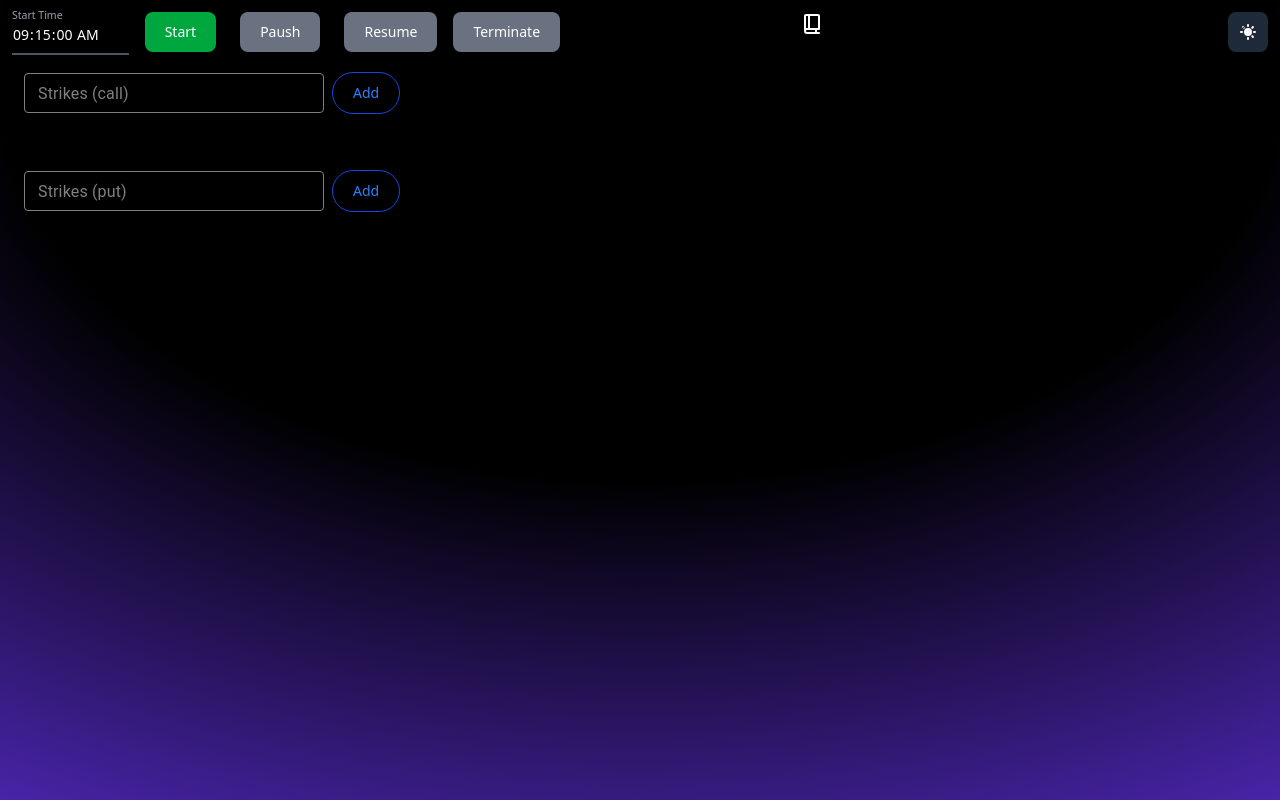
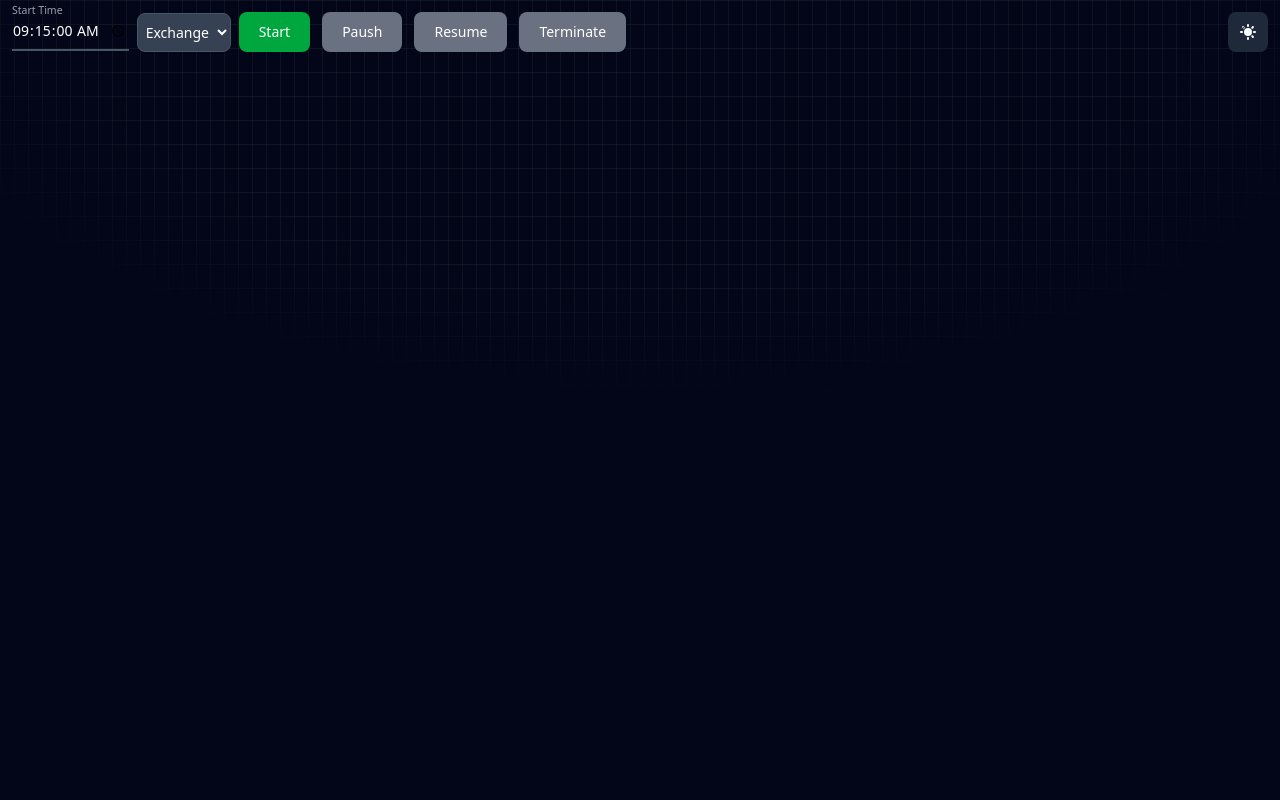
Before and after one commit to Sandy8172/Delta_Hedging, a React (Vite) app in the folder client/: page / in a window 1280 px wide. Both pictures are taken after a click on the button 1248 px from the left and 32 px from the top of the page. Built offline with nearby package versions, Linux system fonts and the light colour scheme; no server answers.

Commit message:
exchange wise factor added

```diff
--- a/client/src/components/Background.jsx
+++ b/client/src/components/Background.jsx
@@ -14,10 +14,30 @@ const Background = ({ children }) => {
           <div className="relative z-10 ">{children}</div>
         </div>
       ) : (
-        <div className="h-screen">
-          <div className="absolute inset-0 -z-10 h-full w-full items-center px-5 py-24 [background:radial-gradient(125%_125%_at_50%_10%,#000_40%,#63e_100%)]"></div>
-          <div className="relative z-10">{children}</div>
+        <div className="relative h-screen">
+          <div className="absolute inset-0">
+            <div className="relative h-full w-full bg-slate-950 [&>div]:absolute [&>div]:inset-0 [&>div]:bg-[linear-gradient(to_right,#4f4f4f2e_1px,transparent_1px),linear-gradient(to_bottom,#4f4f4f2e_1px,transparent_1px)] [&>div]:bg-[size:14px_24px] [&>div]:[mask-image:radial-gradient(ellipse_60%_50%_at_50%_0%,#000_70%,transparent_100%)]">
+              <div></div>
+            </div>
+          </div>
+
+          <div className="relative z-10 ">{children}</div>
         </div>
+
+        // <div className="relative h-screen">
+        //   <div className="absolute inset-0">
+        //     <div className="absolute top-0 z-[-2] h-screen w-screen bg-[#000000] bg-[radial-gradient(#ffffff33_1px,#00091d_1px)] bg-[size:20px_20px]"></div>
+        //   </div>
+
+        //   <div className="relative z-10">
+        //     {children}
+        //   </div>
+        // </div>
+
+        // <div className="h-screen">
+        //   <div className="absolute inset-0 -z-10 h-full w-full items-center px-5 py-24 [background:radial-gradient(125%_125%_at_50%_10%,#000_40%,#63e_100%)]"></div>
+        //   <div className="relative z-10">{children}</div>
+        // </div>
       )}
     </>
   );
--- a/client/src/components/StrikesForm.jsx
+++ b/client/src/components/StrikesForm.jsx
@@ -105,6 +105,10 @@ const StrikesForm = ({ type, availableStrikes }) => {
         renderInput={(params) => (
           <TextField
             {...params}
+            inputProps={{
+              ...params.inputProps,
+              tabIndex: -1, // ❌ disables tab focus
+            }}
             label={`Strikes (${type})`}
             placeholder="strikes"
             sx={{
@@ -138,6 +142,7 @@ const StrikesForm = ({ type, availableStrikes }) => {
       />
       <button
         type="submit"
+        tabIndex={-1}
         className="text-blue-700 cursor-pointer rounded-full hover:text-white border border-blue-700 hover:bg-blue-800 focus:ring-4 focus:outline-none focus:ring-blue-300 font-medium text-sm px-5 py-2.5 text-centerdark:border-blue-500 dark:text-blue-500 dark:hover:text-white dark:hover:bg-blue-500 dark:focus:ring-blue-800"
       >
         Add
--- a/client/src/components/Table.jsx
+++ b/client/src/components/Table.jsx
@@ -181,6 +181,7 @@ const Table = ({ dataRows, type, onTotalValueChange, factor }) => {
                   <input
                     id="checkbox"
                     type="checkbox"
+                     tabIndex={-1}
                     onChange={() => CheckboxClickHandler(ele.Strike_Price)}
                     checked={selectedStrikes.includes(ele.Strike_Price)}
                     className="w-4 h-4 text-blue-600 bg-gray-100 border-gray-300 rounded-sm focus:ring-blue-500 dark:focus:ring-blue-600 dark:ring-offset-gray-800 focus:ring-2 dark:bg-gray-700 dark:border-gray-600 cursor-pointer"
--- a/client/src/features/mainPage/MainPage.jsx
+++ b/client/src/features/mainPage/MainPage.jsx
@@ -14,9 +14,11 @@ import {
 import { toastPromise } from "../../utils/toast.promise";
 import TradeHistoryDrawer from "../../components/TradeHistoryDrawer";
 import NetValueCard from "../../ui/NetValueCard";
+import toast from "react-hot-toast";
 
 const MainPage = () => {
   const [startTime, setStartTime] = useState("09:15:00");
+  const [exchange, setExchange] = useState("");
   // const [isStreaming, setIsStreaming] = useState(false);
   const [data, setData] = useState({});
   const [availableStrikes, setAvailableStrikes] = useState({
@@ -67,8 +69,12 @@ const MainPage = () => {
 
   const handleSubscribe = (e) => {
     e.preventDefault();
+    if (!exchange || !startTime) {
+      toast.error("Please enter both exchange and start time.");
+      return;
+    }
     const subscribePromise = new Promise((resolve, reject) => {
-      socketRef.current.emit("subscribe", { startTime });
+      socketRef.current.emit("subscribe", { startTime, exchange });
 
       // You can use a timeout or a "tick" confirmation event to resolve
       socketRef.current.once("tick", () => {
@@ -196,14 +202,31 @@ const MainPage = () => {
     return callTotalCurrValue + putTotalCurrValue;
   }, [callTotalValue, putTotalValue]);
 
+  // tradehistory key down event F8------------
+
+  useEffect(() => {
+    const handleKeyDown = (e) => {
+      if (e.key === "F8") {
+        e.preventDefault(); // Optional: prevent browser default behavior
+        setIsTradeHistoryOpen((prev) => !prev);
+      }
+    };
+
+    window.addEventListener("keydown", handleKeyDown);
+
+    return () => {
+      window.removeEventListener("keydown", handleKeyDown);
+    };
+  }, []);
+
   return (
     <div>
-      <div className="flex justify-between items-start p-3 flex-wrap">
+      <div className="flex justify-start items-start p-3 flex-wrap gap-4">
         <form
           onSubmit={handleSubscribe}
-          className="max-w-sm flex flex-wrap xl:flex-nowrap justify-between items-center gap-4 "
+          className="flex flex-wrap sm:flex-nowrap gap-3 items-center w-full sm:w-auto max-w-2xl"
         >
-          <div className="relative z-0 w-full">
+          <div className="flex gap-x-2 items-center relative z-0 w-full">
             <input
               type="time"
               step="1"
@@ -221,20 +244,33 @@ const MainPage = () => {
             >
               Start Time
             </label>
-          </div>
-
+            <select
+              id="exchange"
+              value={exchange}
+              onChange={(e) => setExchange(e.target.value)}
+              className="bg-gray-50 border border-gray-300 text-gray-900 text-sm rounded-lg focus:ring-blue-500 focus:border-blue-500 block w-full px-1 py-2 dark:bg-gray-700 dark:border-gray-600 dark:placeholder-gray-400 dark:text-white dark:focus:ring-blue-500 dark:focus:border-blue-500 cursor-pointer"
+              required
+            >
+              <option value="" disabled>
+                Exchange
+              </option>
+              <option value="NIFTY">Nifty</option>
+              <option value="SENSEX">Sensex</option>
+            </select>
             <button
               type="submit"
               disabled={streamStatus !== "idle"}
-            className="focus:outline-none text-white bg-green-700 hover:bg-green-800 focus:ring-4 focus:ring-green-300 font-medium rounded-lg text-sm px-5 py-2.5 me-2 mb-2 dark:bg-green-600 dark:hover:bg-green-700 dark:focus:ring-green-800 cursor-pointer disabled:cursor-not-allowed disabled:bg-gray-500"
+              className="focus:outline-none text-white bg-green-700 hover:bg-green-800 focus:ring-4 focus:ring-green-300 font-medium rounded-lg text-sm px-5 py-2.5 dark:bg-green-600 dark:hover:bg-green-700 dark:focus:ring-green-800 cursor-pointer disabled:cursor-not-allowed disabled:bg-gray-500"
             >
               Start
             </button>
+          </div>
+
           <button
             type="button"
             onClick={handlePause}
             disabled={streamStatus !== "active"}
-            className="text-white bg-blue-700 hover:bg-blue-800 focus:ring-4 focus:ring-blue-300 font-medium rounded-lg text-sm px-5 py-2.5 me-2 mb-2 dark:bg-blue-600 dark:hover:bg-blue-700 focus:outline-none dark:focus:ring-blue-800 cursor-pointer disabled:cursor-not-allowed disabled:bg-gray-500"
+            className="text-white bg-blue-700 hover:bg-blue-800 focus:ring-4 focus:ring-blue-300 font-medium rounded-lg text-sm px-5 py-2.5 dark:bg-blue-600 dark:hover:bg-blue-700 focus:outline-none dark:focus:ring-blue-800 cursor-pointer disabled:cursor-not-allowed disabled:bg-gray-500"
           >
             Paush
           </button>
@@ -242,7 +278,7 @@ const MainPage = () => {
             type="button"
             onClick={handleResume}
             disabled={streamStatus !== "paused"}
-            className="focus:outline-none text-white bg-purple-700 hover:bg-purple-800 focus:ring-4 focus:ring-purple-300 font-medium rounded-lg text-sm px-5 py-2.5 mb-2 dark:bg-purple-600 dark:hover:bg-purple-700 dark:focus:ring-purple-900 cursor-pointer disabled:cursor-not-allowed disabled:bg-gray-500"
+            className="focus:outline-none text-white bg-purple-700 hover:bg-purple-800 focus:ring-4 focus:ring-purple-300 font-medium rounded-lg text-sm px-5 py-2.5  dark:bg-purple-600 dark:hover:bg-purple-700 dark:focus:ring-purple-900 cursor-pointer disabled:cursor-not-allowed disabled:bg-gray-500"
           >
             Resume
           </button>
@@ -251,66 +287,53 @@ const MainPage = () => {
             type="button"
             onClick={handleTerminate}
             disabled={streamStatus === "idle"}
-            className="focus:outline-none text-white bg-red-700 hover:bg-red-800 focus:ring-4 focus:ring-red-300 font-medium rounded-lg text-sm px-5 py-2.5 me-2 mb-2 dark:bg-red-600 dark:hover:bg-red-700 dark:focus:ring-red-900 cursor-pointer disabled:cursor-not-allowed disabled:bg-gray-500"
+            className="focus:outline-none text-white bg-red-700 hover:bg-red-800 focus:ring-4 focus:ring-red-300 font-medium rounded-lg text-sm px-5 py-2.5 dark:bg-red-600 dark:hover:bg-red-700 dark:focus:ring-red-900 cursor-pointer disabled:cursor-not-allowed disabled:bg-gray-500"
           >
             Terminate
           </button>
         </form>
+
+        {/* Spot Card */}
         {data?.spot && (
+          <div className="w-42 flex-shrink-0 ml-auto">
             <SpotCard currentTime={data?.time} spot={data?.spot?.Close} />
+          </div>
         )}
+
+        {/* Delta Card */}
         {streamStatus !== "idle" && (
+          <div className="w-32 flex-shrink-0">
             <Factor_DeltaCard
               delta={delta?.toFixed(2)}
               factor={data?.factor?.toFixed(2)}
             />
+          </div>
         )}
-        {streamStatus == "active" && <PnlCard pnl={pnl} />}
-        {streamStatus == "active" && <NetValueCard netValue={netValue} />}
+        {/* PnL & NetValue */}
+        {(streamStatus == "active" || streamStatus == "paused") && (
+          <div className="flex gap-2 flex-shrink-0">
+            <div className="w-36">
+              <PnlCard pnl={pnl} />
+            </div>
+            <div className="w-36">
+              <NetValueCard netValue={netValue} />
+            </div>
+          </div>
+        )}
 
-        {!isTradeHistoryOpen ? (
-          <svg
-            className="w-6 h-6 text-gray-800 dark:text-white cursor-pointer"
-            aria-hidden="true"
-            xmlns="http://www.w3.org/2000/svg"
-            width="24"
-            height="24"
-            fill="none"
-            viewBox="0 0 24 24"
-            onClick={() => setIsTradeHistoryOpen(true)}
-          >
-            <path
-              stroke="currentColor"
-              strokeLinecap="round"
-              strokeLinejoin="round"
-              strokeWidth="2"
-              d="M5 19V4a1 1 0 0 1 1-1h12a1 1 0 0 1 1 1v13H7a2 2 0 0 0-2 2Zm0 0a2 2 0 0 0 2 2h12M9 3v14m7 0v4"
-            />
-          </svg>
-        ) : (
-          <svg
-            className="w-6 h-6 text-gray-800 dark:text-white cursor-pointer"
-            aria-hidden="true"
-            xmlns="http://www.w3.org/2000/svg"
-            width="24"
-            height="24"
-            fill="none"
-            viewBox="0 0 24 24"
-          >
-            <path
-              stroke="currentColor"
-              strokeLinecap="round"
-              strokeLinejoin="round"
-              strokeWidth="2"
-              d="M12 6.03v13m0-13c-2.819-.831-4.715-1.076-8.029-1.023A.99.99 0 0 0 3 6v11c0 .563.466 1.014 1.03 1.007 3.122-.043 5.018.212 7.97 1.023m0-13c2.819-.831 4.715-1.076 8.029-1.023A.99.99 0 0 1 21 6v11c0 .563-.466 1.014-1.03 1.007-3.122-.043-5.018.212-7.97 1.023"
-            />
-          </svg>
-        )}
-        {/* <p className="text-sm text-gray-500">Status: {streamStatus}</p> */}
-
+        {/* Dark Mode Toggle */}
+        <div className="flex-shrink-0 ml-auto">
           <DarkmodeToggle />
         </div>
-      <section className="max-h-[40vh] px-6">
+      </div>
+
+      <section
+        className={`max-h-[40vh] px-6 ${
+          streamStatus !== "active" && streamStatus !== "paused"
+            ? "animate-slide-out-left"
+            : "animate-slide-in-left"
+        }`}
+      >
         <StrikesForm type="call" availableStrikes={availableStrikes.call} />
         {data?.call?.length > 0 && (
           <Table
@@ -321,7 +344,14 @@ const MainPage = () => {
           />
         )}
       </section>
-      <section className="mt-14 max-h-[40vh] px-6">
+
+      <section
+        className={`max-h-[40vh] mt-14 px-6 ${
+          streamStatus !== "active" && streamStatus !== "paused"
+            ? "animate-slide-out-left"
+            : "animate-slide-in-left"
+        }`}
+      >
         <StrikesForm type="put" availableStrikes={availableStrikes.put} />
         {data?.put?.length && (
           <Table
--- a/client/src/index.css
+++ b/client/src/index.css
@@ -59,3 +59,34 @@
 .animate-fade-in-row {
   animation: fadeInRow 1s ease-out;
 }
+
+/* Add this to your global CSS file */
+@keyframes slideInLeft {
+  from {
+    transform: translateX(-100%);
+    opacity: 0;
+  }
+  to {
+    transform: translateX(0);
+    opacity: 1;
+  }
+}
+
+@keyframes slideOutLeft {
+  from {
+    transform: translateX(0);
+    opacity: 1;
+  }
+  to {
+    transform: translateX(-100%);
+    opacity: 0;
+  }
+}
+
+.animate-slide-in-left {
+  animation: slideInLeft 1.5s ease-out forwards;
+}
+
+.animate-slide-out-left {
+  animation: slideOutLeft 4s ease-out forwards;
+}
--- a/client/src/ui/Factor_DeltaCard.jsx
+++ b/client/src/ui/Factor_DeltaCard.jsx
@@ -4,7 +4,7 @@ const Factor_DeltaCard = ({ delta, factor }) => {
   //   console.log(delta, fector);
 
   return (
-    <div className="max-w-sm  items-center justify-between gap-2 px-1 border border-gray-300 rounded-lg shadow-lg dark:shadow-gray-800 hover:bg-gray-100  dark:border-gray-700 dark:hover:bg-gray-700 ">
+    <div className="items-center justify-between gap-2 px-1 border border-gray-300 rounded-lg shadow-lg dark:shadow-gray-800 hover:bg-gray-100  dark:border-gray-700 dark:hover:bg-gray-700 ">
       <section className="flex justify-between items-center gap-1 border-b-1 border-gray-500">
         <p className="text-gray-700 dark:text-gray-400 font-mono">Factor</p>
         <h5
--- a/client/src/ui/PnlCard.jsx
+++ b/client/src/ui/PnlCard.jsx
@@ -2,7 +2,7 @@ import React from "react";
 
 const PnlCard = ({ pnl }) => {
   return (
-    <div className="max-w-sm flex items-center justify-between gap-2 px-2 py-2 border border-gray-300 rounded-lg shadow-lg hover:bg-gray-100 dark:shadow-gray-800 dark:border-gray-700 dark:hover:bg-gray-700 ">
+    <div className="flex items-center justify-between gap-2 px-2 py-2 border border-gray-300 rounded-lg shadow-lg hover:bg-gray-100 dark:shadow-gray-800 dark:border-gray-700 dark:hover:bg-gray-700 ">
       <p className="text-gray-700 dark:text-gray-400 font-mono">PnL</p>
       <h5
         className={`text-lg font-semibold font-mono tracking-tight ${
```
Also changed, not shown: client/src/ui/NetValueCard.jsx (+4 -5 lines), client/src/ui/SpotCard.jsx (+5 -6 lines), 2 other files (tests, documents, lock files or other folders). Lines whose indentation alone changed are shown as unchanged.
